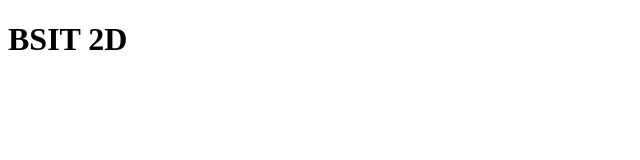
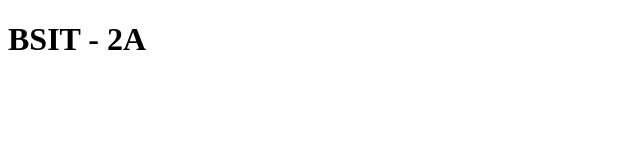
Before and after one commit to a-v-m-dev/demo, a plain HTML site: page index.html in a window 1280 px wide. Shown: the full height of the page, 0-640 px from the left. Drawn offline with Linux system fonts and the light colour scheme.

Commit message:
Update index.html

```diff
--- a/index.html
+++ b/index.html
@@ -6,6 +6,6 @@
     <title>Document</title>
 </head>
 <body>
-    <h1>BSIT 2D</h1>
+    <h1>BSIT - 2A</h1>
 </body>
 </html>
```
